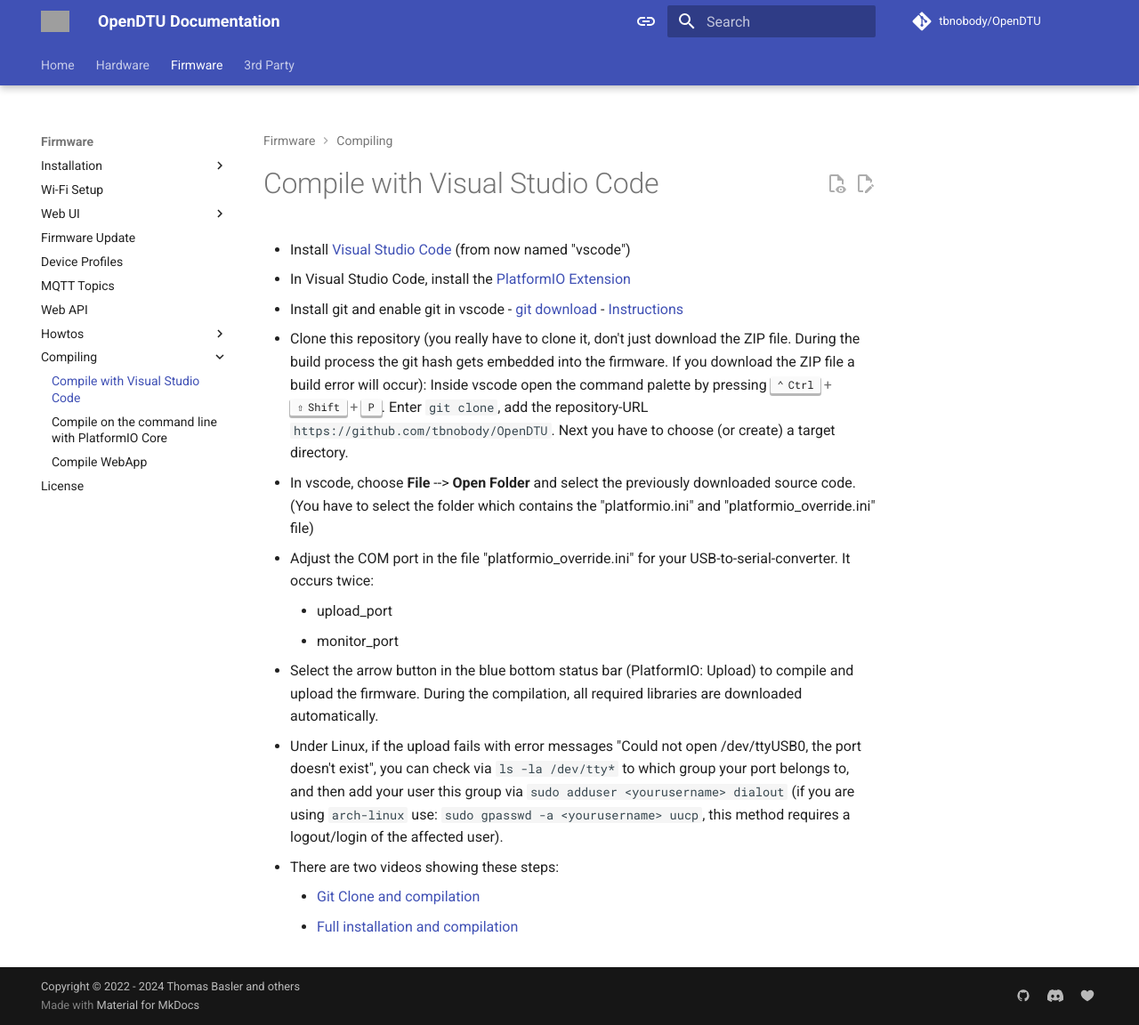
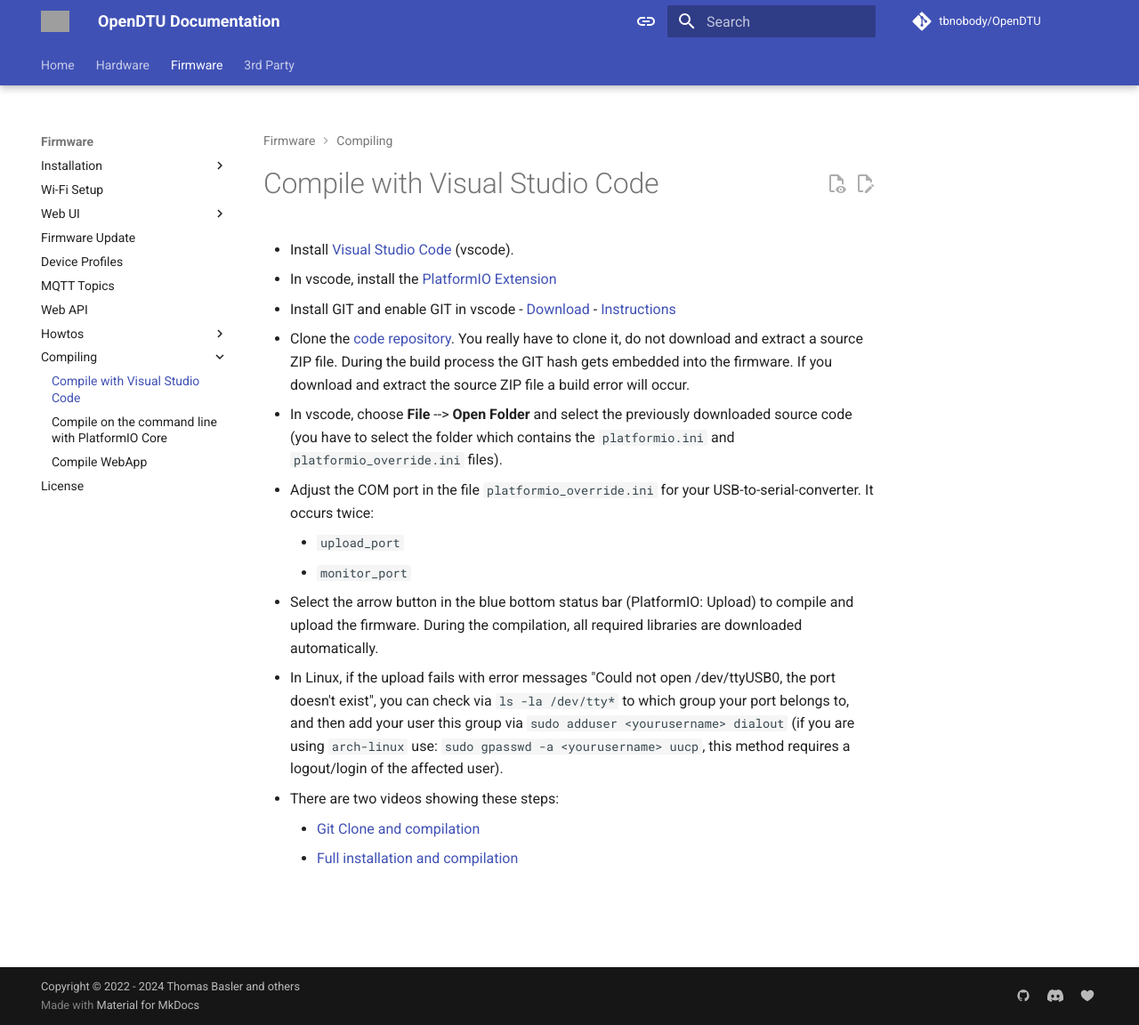
Before and after one commit to tbnobody/OpenDTU-docs, an MkDocs documentation site: the page built from docs/firmware/compile_vscode.md, in a window 1280 px wide and 1152 px high. Shown: the whole window at 89% size. Built offline with MkDocs 1.6.1 and Material for MkDocs 9.7.7, drawn with Linux system fonts in a browser that asks for light colours; comment, search, counter and statistics services are not loaded; grey boxes are pictures that could not be loaded.

Commit message:
revise compilation hints

````diff
--- a/docs/firmware/compile_vscode.md
+++ b/docs/firmware/compile_vscode.md
@@ -1,15 +1,31 @@
 # Compile with Visual Studio Code
 
-* Install [Visual Studio Code](https://code.visualstudio.com/download){target=_blank} (from now named "vscode")
-* In Visual Studio Code, install the [PlatformIO Extension](https://marketplace.visualstudio.com/items?itemName=platformio.platformio-ide){target=_blank}
-* Install git and enable git in vscode - [git download](https://git-scm.com/downloads/){target=_blank} - [Instructions](https://www.jcchouinard.com/install-git-in-vscode/){target=_blank}
-* Clone this repository (you really have to clone it, don't just download the ZIP file. During the build process the git hash gets embedded into the firmware. If you download the ZIP file a build error will occur): Inside vscode open the command palette by pressing ++ctrl+shift+p++. Enter `git clone`, add the repository-URL `https://github.com/tbnobody/OpenDTU`. Next you have to choose (or create) a target directory.
-* In vscode, choose **File** --> **Open Folder** and select the previously downloaded source code. (You have to select the folder which contains the "platformio.ini" and "platformio_override.ini" file)
-* Adjust the COM port in the file "platformio_override.ini" for your USB-to-serial-converter. It occurs twice:
-    * upload_port
-    * monitor_port
-* Select the arrow button in the blue bottom status bar (PlatformIO: Upload) to compile and upload the firmware. During the compilation, all required libraries are downloaded automatically.
-* Under Linux, if the upload fails with error messages "Could not open /dev/ttyUSB0, the port doesn't exist", you can check via ```ls -la /dev/tty*``` to which group your port belongs to, and then add your user this group via ```sudo adduser <yourusername> dialout``` (if you are using ```arch-linux``` use: ```sudo gpasswd -a <yourusername> uucp```, this method requires a logout/login of the affected user).
+* Install [Visual Studio Code](https://code.visualstudio.com/download){target=_blank} (vscode).
+* In vscode, install the [PlatformIO
+  Extension](https://marketplace.visualstudio.com/items?itemName=platformio.platformio-ide){target=_blank}
+* Install GIT and enable GIT in vscode -
+  [Download](https://git-scm.com/downloads/){target=_blank} -
+  [Instructions](https://www.jcchouinard.com/install-git-in-vscode/){target=_blank}
+* Clone the [code repository](https://github.com/tbnobody/OpenDTU).
+  You really have to clone it, do not download and extract a source ZIP file.
+  During the build process the GIT hash gets embedded into the firmware. If you
+  download and extract the source ZIP file a build error will occur.
+* In vscode, choose **File** --> **Open Folder** and select the previously
+  downloaded source code (you have to select the folder which contains the
+  `platformio.ini` and `platformio_override.ini` files).
+* Adjust the COM port in the file `platformio_override.ini` for your
+  USB-to-serial-converter. It occurs twice:
+    * `upload_port`
+    * `monitor_port`
+* Select the arrow button in the blue bottom status bar (PlatformIO: Upload) to
+  compile and upload the firmware. During the compilation, all required
+  libraries are downloaded automatically.
+* In Linux, if the upload fails with error messages "Could not open
+  /dev/ttyUSB0, the port doesn't exist", you can check via ```ls -la
+  /dev/tty*``` to which group your port belongs to, and then add your user this
+  group via ```sudo adduser <yourusername> dialout``` (if you are using
+  ```arch-linux``` use: ```sudo gpasswd -a <yourusername> uucp```, this method
+  requires a logout/login of the affected user).
 * There are two videos showing these steps:
     * [Git Clone and compilation](https://youtu.be/9cA_esv3zeA){target=_blank}
     * [Full installation and compilation](https://youtu.be/xs6TqHn7QWM){target=_blank}
````
Also changed, not shown: docs/firmware/compile_cli.md (+13 -10 lines), docs/firmware/compile_webapp.md (+21 -4 lines).
